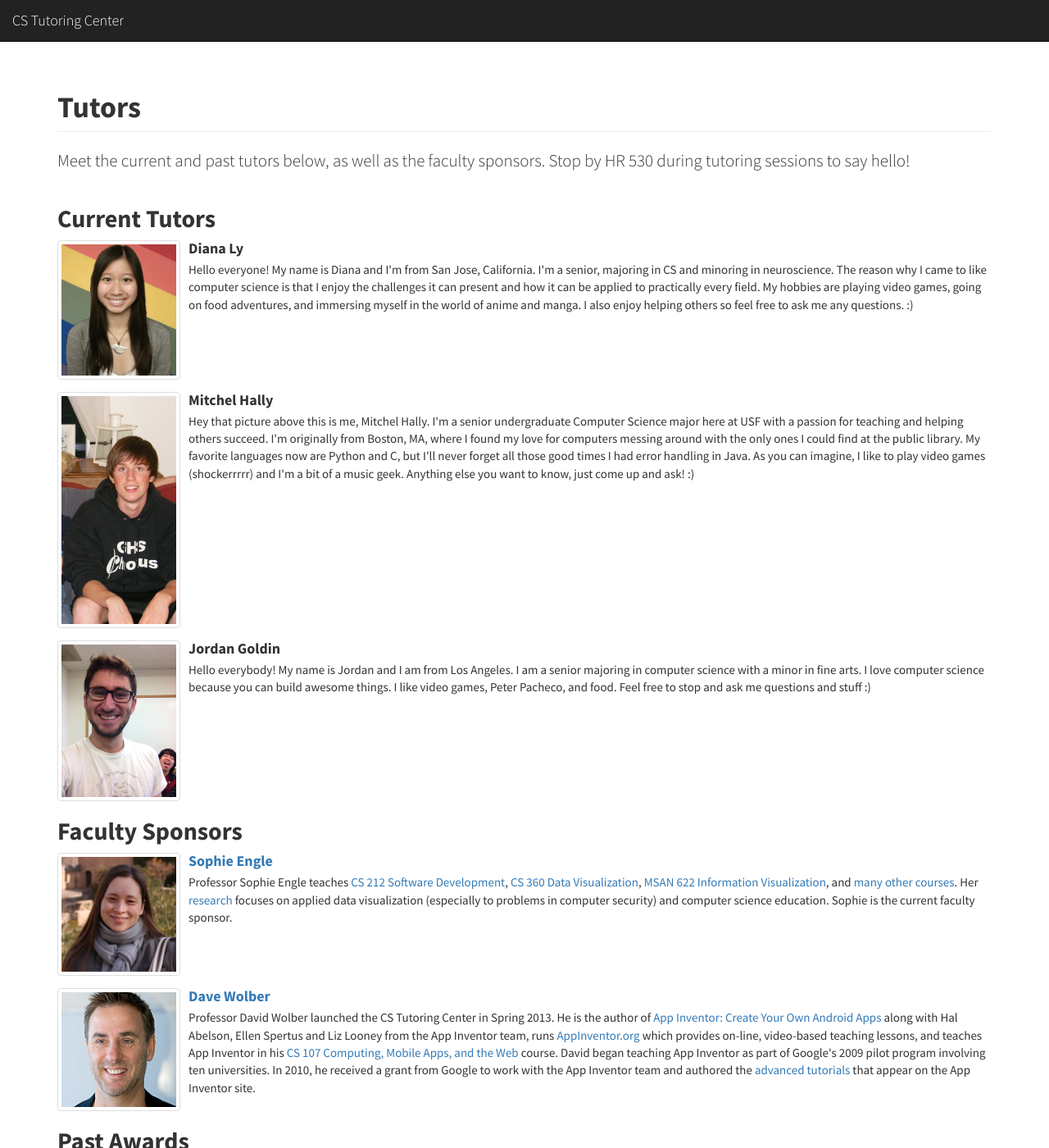
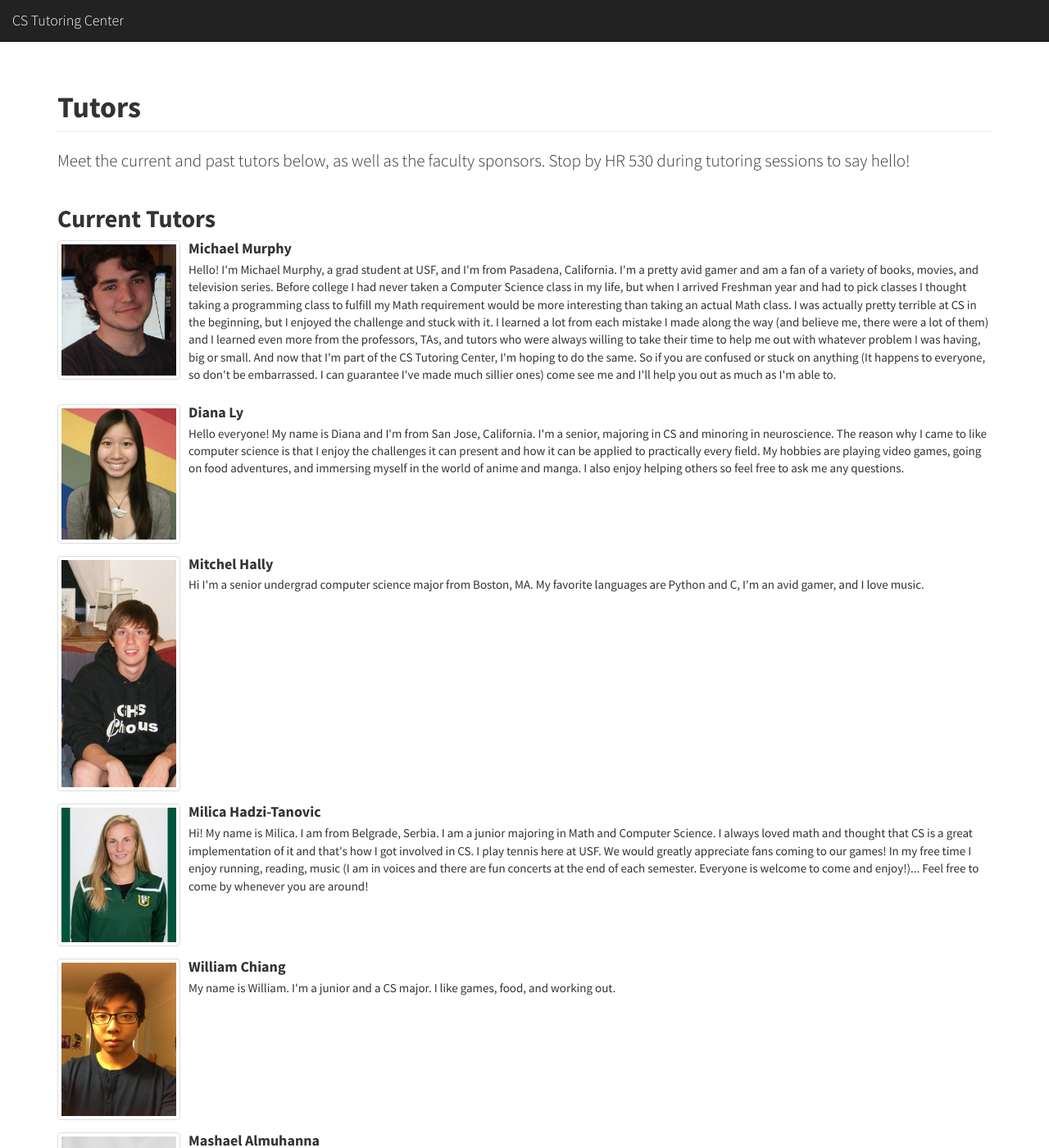
Before and after one commit to CSTutors/CSTutors.github.io, a Jekyll site: the page built from tutors/index.html, in a window 1280 px wide and 1400 px high. Shown: the whole window at 82% size. Built offline with Jekyll 4.4.1, drawn with Linux system fonts in a browser that asks for light colours; nearby versions of some CDN libraries; some of the changed text lies outside the part shown.

Commit message:
Revert "Updated current tutors and events list."
This reverts commit 7bbc303b412324eeee354388125ae377227f19e2.

```diff
--- a/tutors/index.html
+++ b/tutors/index.html
@@ -10,6 +10,18 @@ lead: 'Meet the current and past tutors below, as well as the faculty sponsors.
 
    <li class="media">
         <a class="pull-left" href="#">
+            <img class="media-object img-thumbnail" width="150" src="{{ site.url }}/img/murphy.jpg">
+        </a>
+
+        <div class="media-body">
+            <h4 class="media-heading">Michael Murphy</h4>
+
+            <p>Hello! I'm Michael Murphy, a grad student at USF, and I'm from Pasadena, California. I'm a pretty avid gamer and am a fan of a variety of books, movies, and television series. Before college I had never taken a Computer Science class in my life, but when I arrived Freshman year and had to pick classes I thought taking a programming class to fulfill my Math requirement would be more interesting than taking an actual Math class. I was actually pretty terrible at CS in the beginning, but I enjoyed the challenge and stuck with it. I learned a lot from each mistake I made along the way (and believe me, there were a lot of them) and I learned even more from the professors, TAs, and tutors who were always willing to take their time to help me out with whatever problem I was having, big or small. And now that I'm part of the CS Tutoring Center, I'm hoping to do the same. So if you are confused or stuck on anything (It happens to everyone, so don't be embarrassed. I can guarantee I've made much sillier ones) come see me and I'll help you out as much as I'm able to.</p>
+        </div>
+    </li>
+
+    <li class="media">
+        <a class="pull-left" href="#">
             <img class="media-object img-thumbnail" width="150" src="{{ site.url }}/img/ly.jpg">
         </a>
 
@@ -17,9 +29,7 @@ lead: 'Meet the current and past tutors below, as well as the faculty sponsors.
             <h4 class="media-heading">Diana Ly</h4>
 
 	    <p>
-        Hello everyone! My name is Diana and I'm from San Jose, California. I'm a senior, majoring in CS and minoring in neuroscience. The reason why I came to like computer science is that I enjoy the challenges it can present and how it can be applied to practically every field. My hobbies are playing video games, going on food adventures, and immersing myself in the world of anime and manga. I also enjoy helping others so feel free to ask me any questions. :)
-        </p>
-
+	Hello everyone! My name is Diana and I'm from San Jose, California. I'm a senior, majoring in CS and minoring in neuroscience. The reason why I came to like computer science is that I enjoy the challenges it can present and how it can be applied to practically every field. My hobbies are playing video games, going on food adventures, and immersing myself in the world of anime and manga. I also enjoy helping others so feel free to ask me any questions. </p>
         </div>
     </li>
 
@@ -31,19 +41,45 @@ lead: 'Meet the current and past tutors below, as well as the faculty sponsors.
         <div class="media-body">
             <h4 class="media-heading">Mitchel Hally</h4>
 
-        <p>Hey that picture above this is me, Mitchel Hally. I'm a senior undergraduate Computer Science major here at USF with a passion for teaching and helping others succeed. I'm originally from Boston, MA, where I found my love for computers messing around with the only ones I could find at the public library. My favorite languages now are Python and C, but I'll never forget all those good times I had error handling in Java. As you can imagine, I like to play video games (shockerrrrr) and I'm a bit of a music geek. Anything else you want to know, just come up and ask! :) </p>
+            <p>Hi I'm a senior undergrad computer science major from Boston, MA. My favorite languages are Python and C, I'm an avid gamer, and I love music.</p>
         </div>
     </li>
 
     <li class="media">
         <a class="pull-left" href="#">
-        <img class="media-object img-thumbnail" width="150" src="{{ site.url }}/img/goldin.JPG">
+            <img class="media-object img-thumbnail" width="150" src="{{ site.url }}/img/hadzi-tanovic1.jpg">
         </a>
 
         <div class="media-body">
-        <h4 class="media-heading">Jordan Goldin</h4>
+            <h4 class="media-heading">Milica Hadzi-Tanovic</h4>
 
-        <p>Hello everybody! My name is Jordan and I am from Los Angeles. I am a senior majoring in computer science with a minor in fine arts. I love computer science because you can build awesome things. I like video games, Peter Pacheco, and food. Feel free to stop and ask me questions and stuff :)</p>
+        <p>
+    Hi! My name is Milica. I am from Belgrade, Serbia. I am a junior majoring in Math and Computer Science. I always loved math and thought that CS is a great implementation of it and that's how I got involved in CS. I play tennis here at USF. We would greatly appreciate fans coming to our games! In my free time I enjoy running, reading, music (I am in voices and there are fun concerts at the end of each semester. Everyone is welcome to come and enjoy!)... Feel free to come by whenever you are around!</p>
+        </div>
+    </li>
+
+    <li class="media">
+        <a class="pull-left" href="#">
+            <img class="media-object img-thumbnail" width="150" src="{{ site.url }}/img/chiang.jpg">
+        </a>
+
+        <div class="media-body">
+            <h4 class="media-heading">William Chiang</h4>
+
+            <p>My name is William. I'm a junior and a CS major. I like games, food, and working out.</p>
+        </div>
+    </li>
+
+    <li class="media">
+        <a class="pull-left" href="#">
+            <img class="media-object img-thumbnail" width="150" src="{{ site.url }}/img/almuhanna.jpg">
+        </a>
+
+        <div class="media-body">
+            <h4 class="media-heading">Mashael Almuhanna</h4>
+
+        <p>
+    Hi Everyone! My name is Mashael and I'm from Riyadh, Saudi Arabia. I'm a junior majoring in computer science and hopefully I'll graduate next fall. I have never taken a CS class before CS110, but I have always liked math and thinking logically which are essential in CS. What I also like about CS is that you work on something useful that you can eventually use. The classes that I have taken are Math 201, CS110, 112, 245, 480 and I'm currently taking 212 and 220. If you see me around, I'll be happy to help with whatever you need.  </p>
         </div>
     </li>
 
```
Also changed, not shown: index.html (+12 -11 lines), img/goldin.JPG (deleted). Lines whose indentation alone changed are shown as unchanged.
